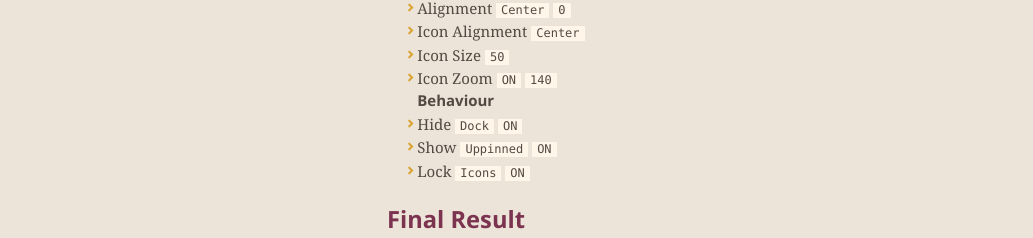
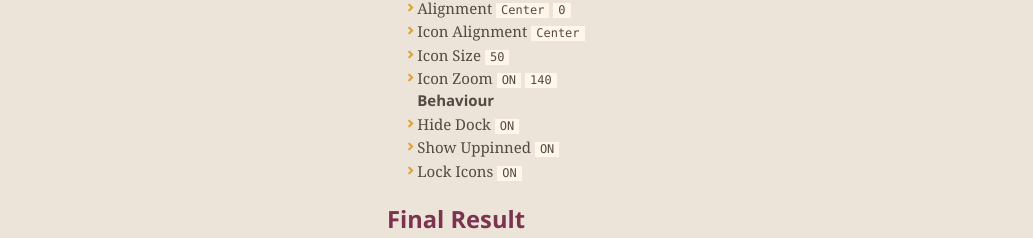
Before and after one commit to Zee-hash/zee-hash.github.io, a Jekyll site: the page built from _posts/2020-07-08-how-to-make-ubuntu-like-mac.markdown, in a window 1280 px wide. Shown: the part 1041-1279 px from the top of the page, without its empty margins (0-1033 px from the left). Built offline with Jekyll 4.4.1, drawn with Linux system fonts in a browser that asks for light colours; grey boxes are pictures that could not be loaded.

Commit message:
update post

```diff
--- a/_posts/2020-07-08-how-to-make-ubuntu-like-mac.markdown
+++ b/_posts/2020-07-08-how-to-make-ubuntu-like-mac.markdown
@@ -33,9 +33,9 @@ tags:  ["ubuntu-mac", "linux"]
 + Icon Size `50`
 + Icon Zoom `ON` `140`
 ### Behaviour
-+ Hide `Dock` `ON`
-+ Show `Uppinned` `ON`
-+ Lock `Icons` `ON`
++ Hide Dock `ON`
++ Show Uppinned `ON`
++ Lock Icons `ON`
 
 ## Final Result
 ![效果图](/assets/images/post_images/20200708desktop.png)
```
